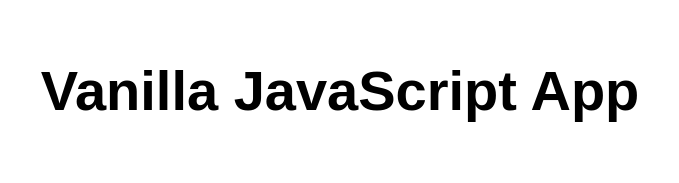
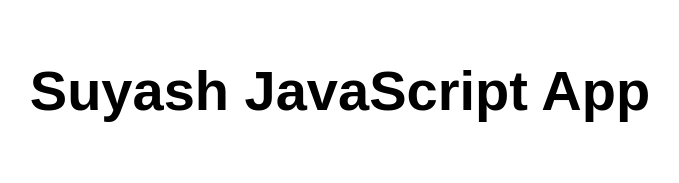
Before and after one commit to suyash-m/my-first-static-web-app, a plain HTML site: page index.html in a window 1280 px wide. Shown: the whole page, without its empty margins (300-979 px from the left). Drawn offline with Linux system fonts and the light colour scheme.

Commit message:
Update index.html

```diff
--- a/index.html
+++ b/index.html
@@ -10,7 +10,7 @@
 
 <body>
   <main>
-    <h1>Vanilla JavaScript App</h1>
+    <h1>Suyash JavaScript App</h1>
   </main>
 </body>
 
```
